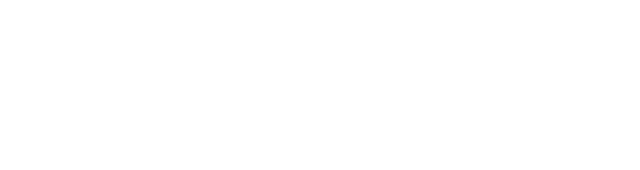
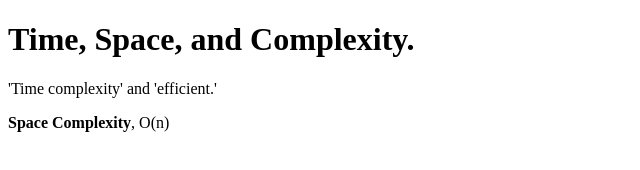
Before and after one commit to acciojob/time-and-space-complexity-KamalM4, a website: page main.html in a window 1280 px wide. Shown: the whole page, without its empty margins (0-640 px from the left). Drawn offline with Linux system fonts and the light colour scheme.

Commit message:
created a submission

```diff
--- a/main.html
+++ b/main.html
@@ -8,6 +8,12 @@
 
 <body>
 	<!-- the entire body must be written by student -->
+	<h1>Time, Space, and Complexity.</h1>
+		<p>'Time complexity' and 'efficient.'</p>
+		<p><b>Space Complexity</b>, O(n)</p>
+
+
+
     <script type="text/javascript" src="./script.js">
 </script>
 
```
